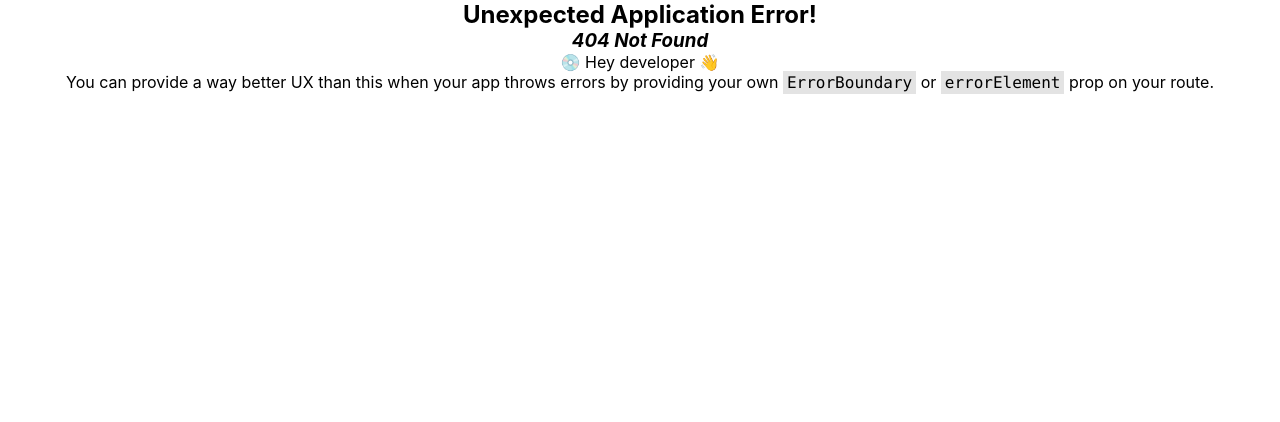
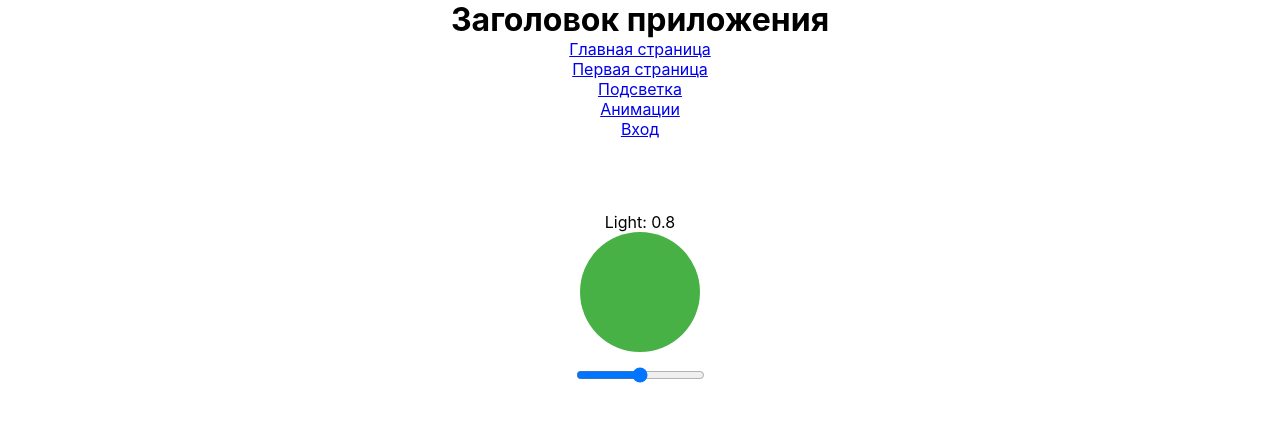
Before and after one commit to Mmarishko/test-sso, a React (Create React App) app in the folder frontend/: page /lightpage in a window 1280 px wide. Before the commit this address had no page. Shown: the top 422 px of the page. Built offline with nearby package versions, Linux system fonts and the light colour scheme.

Commit message:
feat: тест компонент изменение цвета

```diff
--- a/frontend/src/App.tsx
+++ b/frontend/src/App.tsx
@@ -2,6 +2,7 @@ import { lazy, Suspense } from 'react'
 import './App.css'
 import { createBrowserRouter, RouterProvider, Outlet } from 'react-router-dom'
 import { MainPage } from './pages/MainPage'
+import { LightInputPage } from './pages/LightInputPage'
 
 // Ленивая загрузка компонентов
 const HomePage = lazy(() => import('./pages/HomePage/HomePage'))
@@ -19,6 +20,7 @@ const router = createBrowserRouter([
     children: [
       { path: 'home', Component: HomePage },
       { path: 'main', Component: MainPage },
+      { path: 'lightpage', Component: LightInputPage },
       { path: 'auth', Component: AuthForm },
     ],
   },
@@ -28,6 +30,25 @@ function Main() {
   return (
     <main>
       <h1>Заголовок приложения</h1>
+      <nav>
+        <ul>
+          <li>
+            <a href="/home">Главная страница</a>
+          </li>
+          <li>
+            <a href="/main">Первая страница</a>
+          </li>
+          <li>
+            <a href="/lightpage">Подсветка</a>
+          </li>
+          <li>
+            <a href="/animations">Анимации</a>
+          </li>
+          <li>
+            <a href="/auth">Вход</a>
+          </li>
+        </ul>
+      </nav>
       <Outlet />
     </main>
   )
--- /dev/null
+++ b/frontend/src/pages/LightInputPage/index.tsx
@@ -0,0 +1,37 @@
+import { ChangeEvent, ReactElement, useRef, useState } from 'react'
+import './styles.css'
+
+export function LightInputPage(): ReactElement {
+  const [light, setLight] = useState<number>(0.8)
+
+  const handleChange = (e: ChangeEvent<HTMLInputElement>) => {
+    console.log(e?.target?.value)
+    setLight(+e?.target?.value)
+  }
+
+  return (
+    <section>
+      <div className="range-container">
+        <div>
+          Light: {light}
+          <div
+            className="round"
+            // style={{ opacity: `${light}` }}
+            style={{ background: `rgb(27,158,23,${light})` }}
+          ></div>
+        </div>
+        <div>
+          <input
+            type="range"
+            id="light"
+            name="light"
+            min={0}
+            max={1}
+            step={0.01}
+            onChange={handleChange}
+          />
+        </div>
+      </div>
+    </section>
+  )
+}
--- /dev/null
+++ b/frontend/src/pages/LightInputPage/styles.css
@@ -0,0 +1,15 @@
+.range-container {
+  margin-top: 5dvh;
+  display: flex;
+  justify-content: center;
+  align-items: center;
+  flex-direction: column;
+  gap: 15px;
+  min-height: 30vh;
+}
+.round {
+  height: 15vh;
+  width: 15vh;
+  border-radius: 50%;
+  /* background-color: aquamarine; */
+}
```
